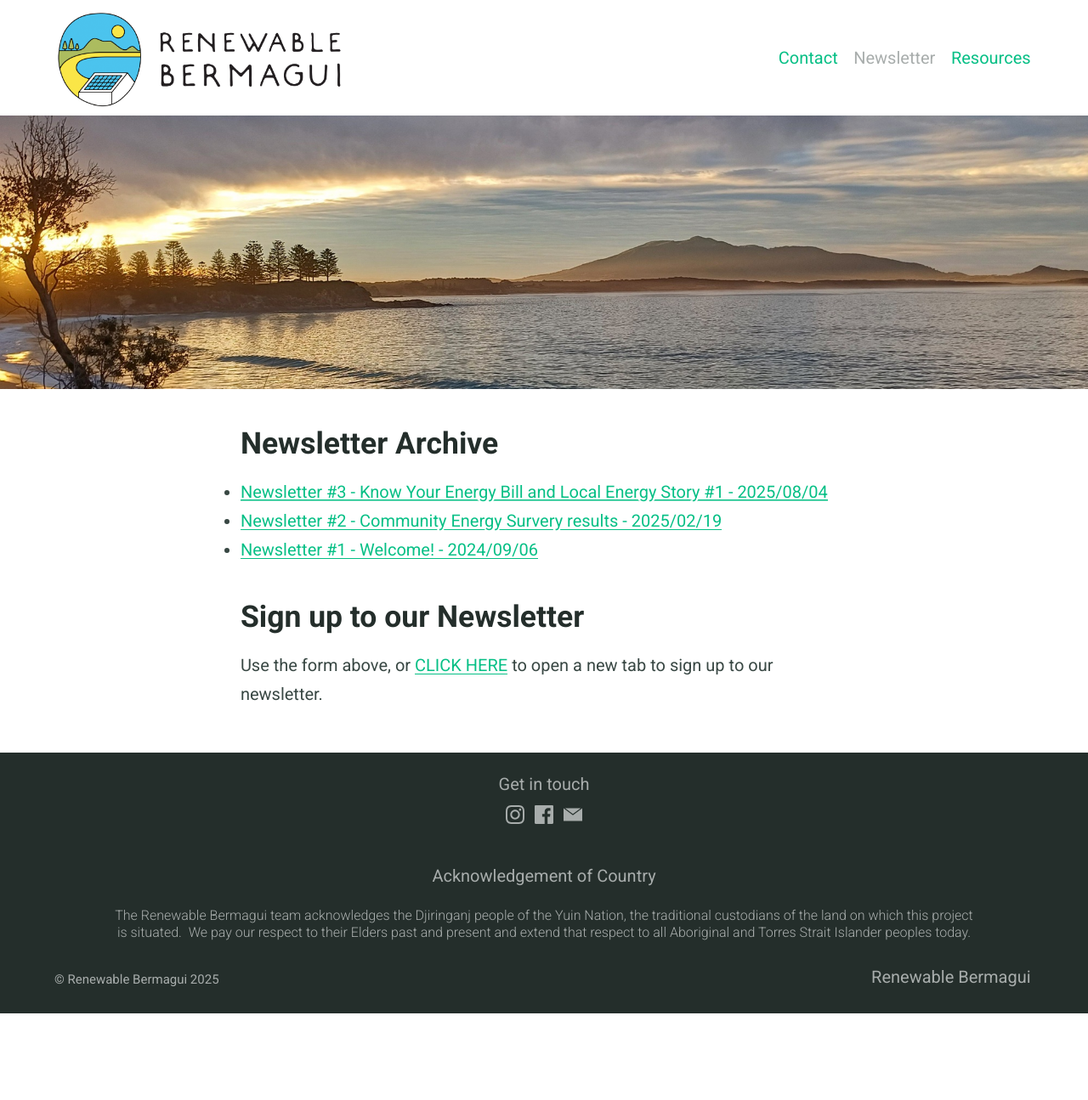
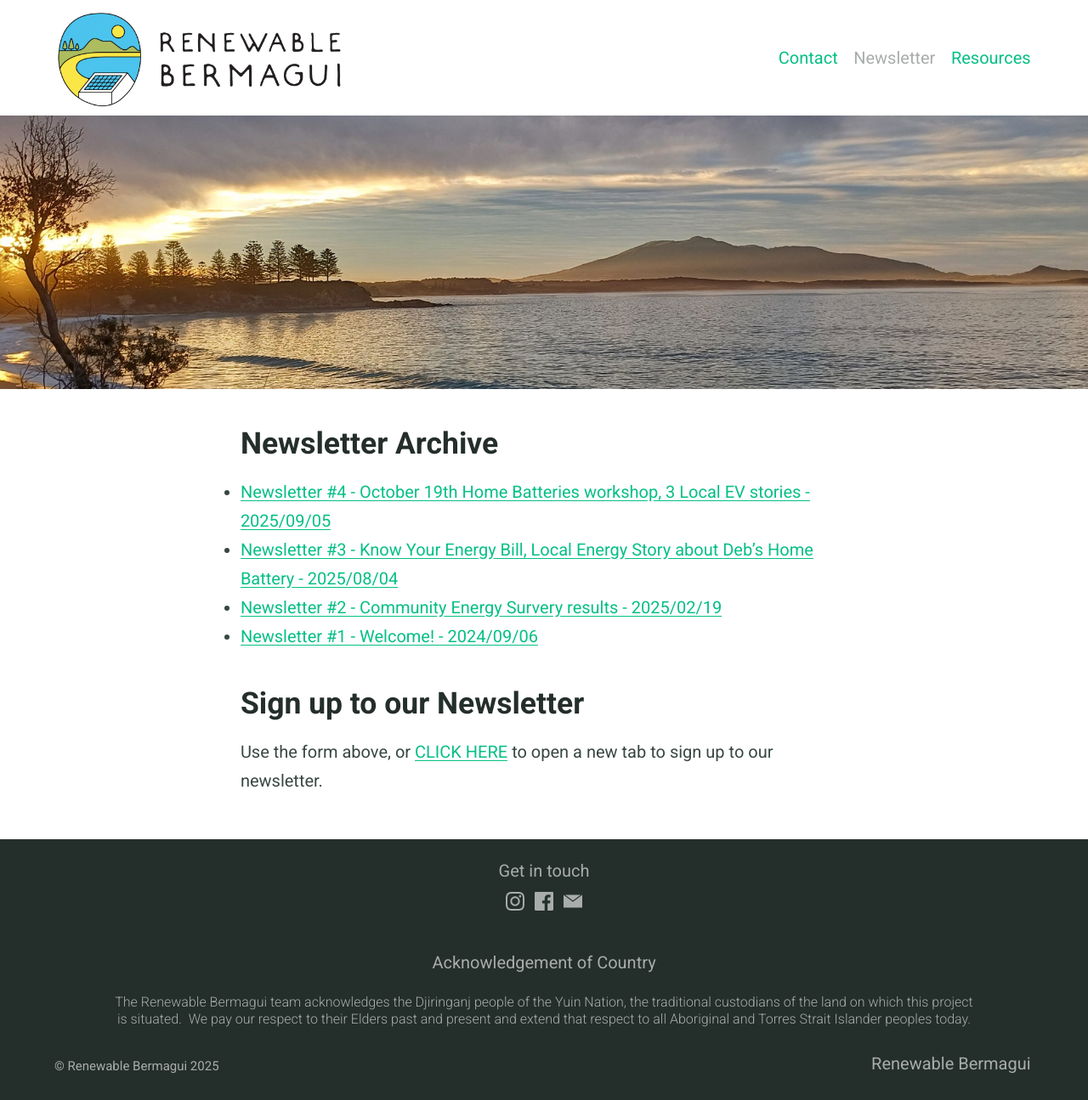
Before and after one commit to renewablebermagui/renewablebermagui.github.io, a Jekyll site: the page built from archive.md, in a window 1280 px wide. Shown: the whole page at 85% size. Built offline with Jekyll 4.4.1, drawn with Linux system fonts in a browser that asks for light colours; some web fonts are replaced; before the commit the page ends 1193 px from its top, so only the background shows below that.

Commit message:
added latest newsletter link

```diff
--- a/_config.yml
+++ b/_config.yml
@@ -12,7 +12,7 @@ navigation_header:
 - title: Contact
   url: /#contact-us
 - title: Newsletter
-  url: /archive
+  url: /newsletter
 - title: Resources
   url: /resources
 
--- a/archive.md
+++ b/archive.md
@@ -1,12 +1,12 @@
 ---
 layout: page
-title: Archive
-permalink: /archive
+title: Newsletter
+permalink: /newsletter
 feature_image: 'img/gulaga_2000_900.jpg'
 ---
 ## Newsletter Archive
-
-* [Newsletter #3 - Know Your Energy Bill and Local Energy Story #1 - 2025/08/04](https://campaign-statistics.com/browser_preview/b8QM8L-00AAWXN-4aOhrd){:target="_blank"}
+* [Newsletter #4 - October 19th Home Batteries workshop, 3 Local EV stories - 2025/09/05](https://campaign-statistics.com/browser_preview/erA1N2-MZzg061-3TCfJ5){:target="_blank"}
+* [Newsletter #3 - Know Your Energy Bill, Local Energy Story about Deb's Home Battery - 2025/08/04](https://campaign-statistics.com/browser_preview/b8QM8L-00AAWXN-4aOhrd){:target="_blank"}
 * [Newsletter #2 - Community Energy Survery results - 2025/02/19](https://share.sender.net/campaigns/ab1I/community-energy-survey-results-and-plans-for-2025){:target="_blank"}
 * [Newsletter #1 - Welcome! - 2024/09/06](https://share.sender.net/campaigns/8E5t/welcome-to-the-renewable-bermagui-email-list){:target="_blank"}
 
```
